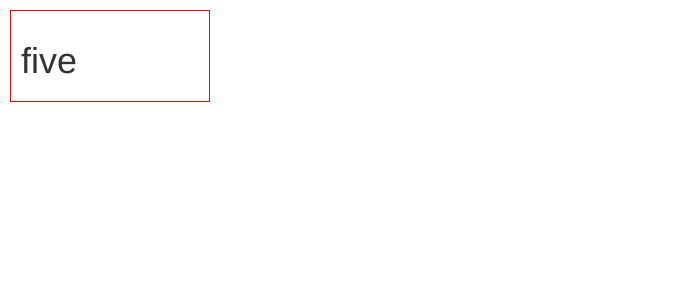
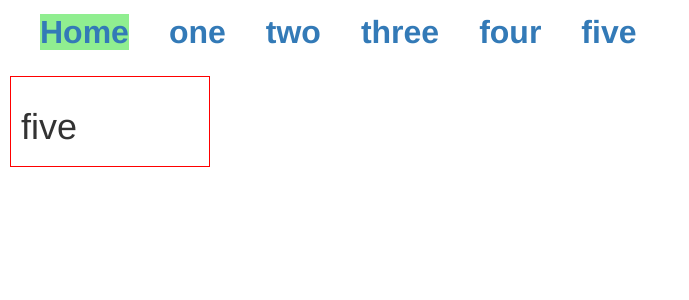
Before and after one commit to elmira-naghibi/game-vuejs, a Vue app: page / in a window 1280 px wide. Shown: the top 300 px of the page, without its empty margins (0-689 px from the left). Built offline with nearby package versions, Linux system fonts and the light colour scheme.

Commit message:
fea: use exact in links in vue

```diff
--- a/src/App.vue
+++ b/src/App.vue
@@ -1,23 +1,23 @@
 <template>
   <div id="app">
-    <!-- <li>
-      <router-link to="/">Home</router-link>
+    <li>
+      <router-link to="/" active-class="active" exact><a>Home</a></router-link>
     </li>
     <li>
-      <router-link to="/one">one</router-link>
+      <router-link to="/one" active-class="active"><a>one</a></router-link>
     </li>
     <li>
-      <router-link to="/two">two</router-link>
+      <router-link to="/two"><a>two</a></router-link>
     </li>
     <li>
-      <router-link to="/three">three</router-link>
+      <router-link to="/three"><a>three</a></router-link>
     </li>
     <li>
-      <router-link to="/four">four</router-link>
+      <router-link to="/four"><a>four</a></router-link>
     </li>
     <li>
-      <router-link to="/five">five</router-link>
-    </li> -->
+      <router-link to="/five"><a>five</a></router-link>
+    </li>
     <router-view></router-view>
   </div>
 </template>
@@ -48,4 +48,7 @@ li{
   font-size: 32px;
   font-weight: bold;
 }
+.active{
+  background: lightgreen;
+}
 </style>
```
